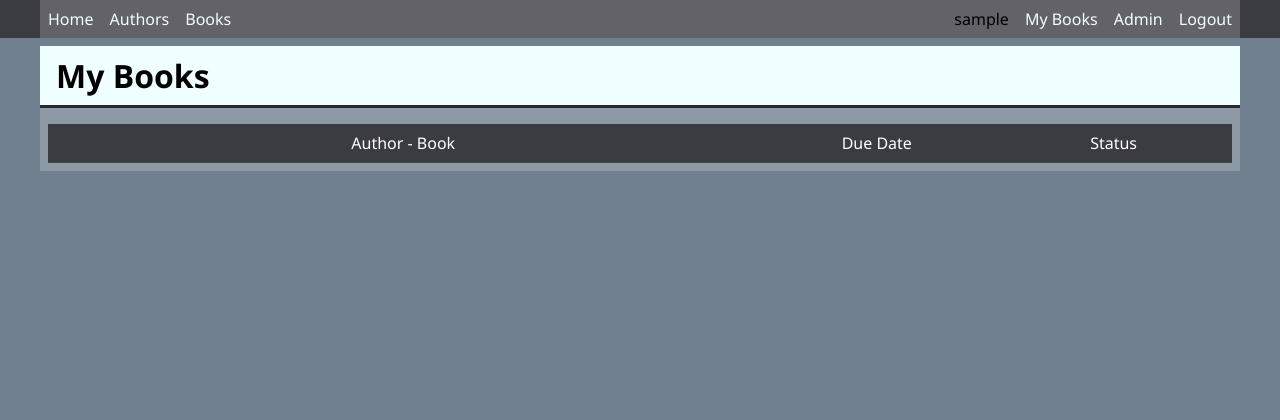
After one commit to justinazymonaite/ptu5_django_library, a Django app: page /my_books/ in a window 1280 px wide. The commit adds this page. Shown: the top 420 px of the page. Run offline with Django 4.2, Linux system fonts and the light colour scheme; the visitor is signed in with stand-in values (Sample User, id 1); data that the repository does not hold is empty.

Commit message:
django vystymas paskaita 8 my books/overdue

```diff
--- a/ptu5_library/library/static/library/css/base.css
+++ b/ptu5_library/library/static/library/css/base.css
@@ -159,3 +159,35 @@ table {
 .form_error {
     color: rgb(184, 35, 35);
 }
+
+.table_grid {
+    display: grid;
+    padding: 0.5rem;
+}
+
+.my_books_table {
+    grid-template-columns: 3fr 1fr 1fr;
+}
+
+.table_grid_cell {
+    display: inline-block;
+    align-self: stretch;
+    justify-self: stretch;
+    background-color: rgba(255, 255, 255, 0.2);
+    padding: 0.5rem;
+    border-bottom: 1px solid rgb(72, 72, 72);
+}
+
+.center {
+    text-align: center;
+}
+
+.dark {
+    background-color: rgb(59, 59, 66);
+    color: white;
+}
+
+.overdue {
+    color: rgb(184, 35, 35);
+    font-weight: bold;
+}
--- a/ptu5_library/library/templates/library/base.html
+++ b/ptu5_library/library/templates/library/base.html
@@ -19,7 +19,8 @@
                 <span class="spacer"></span>
                 {% if user.is_authenticated %}
                     <span>{{user}}</span>
-                    {% if user.is_superuser %}
+                    <a href="{% url 'user_books' %}">My Books</a>
+                    {% if user.is_superuser or user.is_staff %}
                         <a href="{% url 'admin:index' %}">Admin</a>
                     {% endif %}
                     <a href="{% url 'logout' %}">Logout</a>
--- /dev/null
+++ b/ptu5_library/library/templates/library/user_book_list.html
@@ -0,0 +1,15 @@
+{% extends 'library/base.html' %}
+{% block title %}My Books in {{ block.super }}{% endblock title %}
+{% block content %}
+    <h1>My Books</h1>
+    <div class="table_grid my_books_table">
+        <div class="table_grid_cell center dark">Author - Book</div>
+        <div class="table_grid_cell center dark">Due Date</div>
+        <div class="table_grid_cell center dark">Status</div>
+        {% for book_instance in bookinstance_list %}
+            <div class="table_grid_cell">{{ book_instance.book }}</div>
+            <div class="table_grid_cell center{% if book_instance.is_overdue %} overdue{% endif %}">{{ book_instance.due_back }}</div>
+            <div class="table_grid_cell center{% if book_instance.is_overdue %} overdue{% endif %}">{{ book_instance.get_status_display }}</div>
+        {% endfor %}
+    </div>
+{% endblock content %}
--- a/ptu5_library/library/urls.py
+++ b/ptu5_library/library/urls.py
@@ -7,4 +7,5 @@ urlpatterns = [
     path('author/<int:author_id>/', views.author, name='author'),
     path('books/', views.BookListView.as_view(), name='books'),
     path('books/<int:pk>/', views.BookDetailView.as_view(), name='book'),
+    path('my_books/', views.UserBookListView.as_view(), name='user_books'),
 ]
--- a/ptu5_library/library/views.py
+++ b/ptu5_library/library/views.py
@@ -3,6 +3,7 @@ from django.core.paginator import Paginator
 from django.db.models import Q
 from django.views.generic import ListView, DetailView
 from . models import Genre, Author, Book, BookInstance
+from django.contrib.auth.mixins import LoginRequiredMixin
 
 # Create your views here.
 
@@ -65,3 +66,14 @@ class BookListView(ListView):
 class BookDetailView(DetailView):
     model = Book
     template_name = 'library/book_detail.html'
+
+
+class UserBookListView(LoginRequiredMixin, ListView):
+    model = BookInstance
+    template_name = 'library/user_book_list.html'
+    paginate_by = 10
+
+    def get_queryset(self):
+        queryset = super().get_queryset()
+        queryset = queryset.filter(reader=self.request.user).order_by('due_back')
+        return queryset
```
Also changed, not shown: ptu5_library/library/admin.py (+5 -5 lines), ptu5_library/library/models.py (+9 -1 lines), ptu5_library/library/migrations/0007_bookinstance_reader.py (added).
